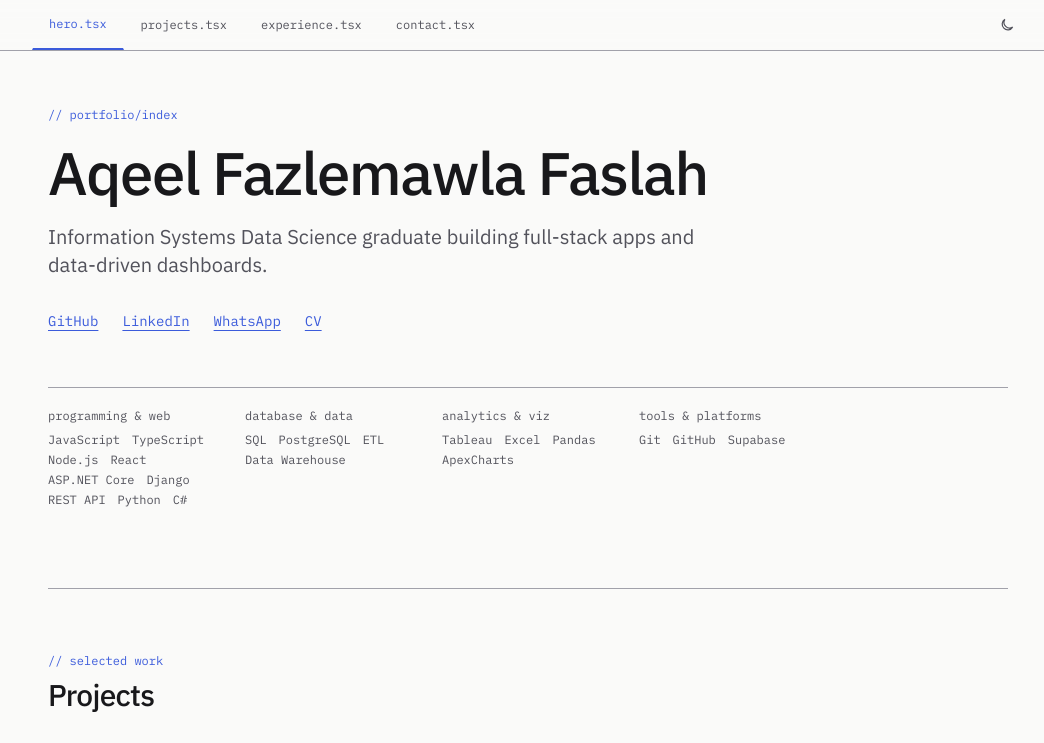
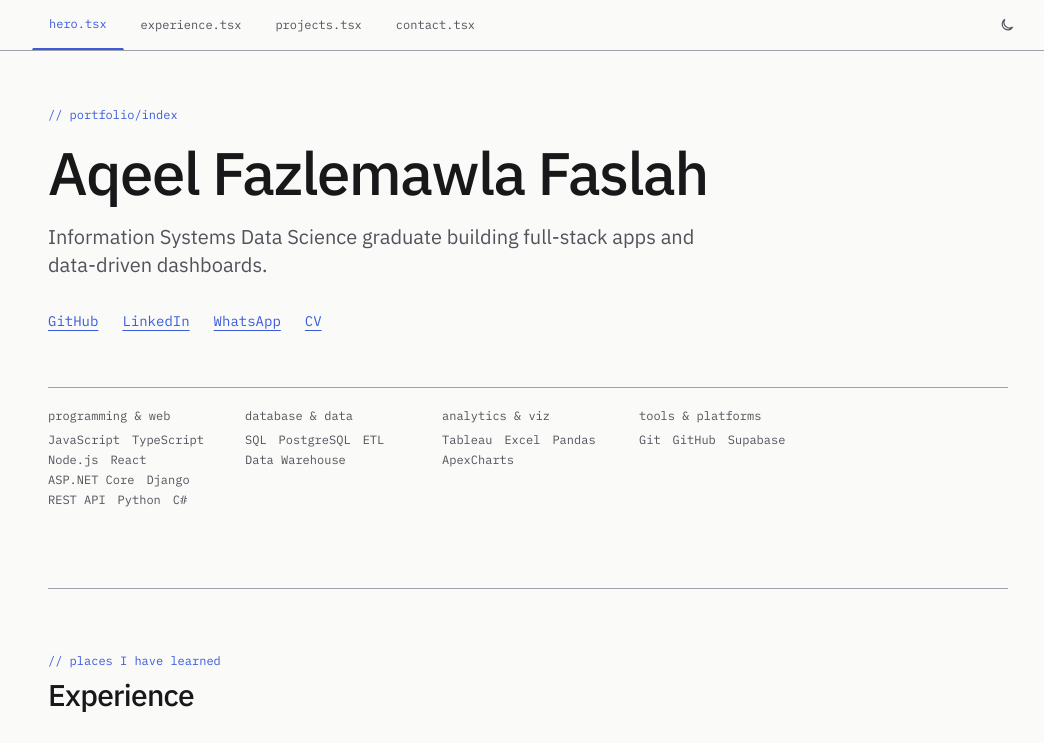
Before and after one commit to afaslah/portfolio-web, a React (Vite) app: page / in a window 1280 px wide. Shown: the top 743 px of the page, without its empty margins (112-1156 px from the left). Built offline with nearby package versions, Linux system fonts and the light colour scheme.

Commit message:
fix: switch experience and project order

```diff
--- a/src/App.tsx
+++ b/src/App.tsx
@@ -11,8 +11,8 @@ function App() {
       <Header />
       <main className="mx-auto max-w-5xl px-5 sm:px-8">
         <Hero />
+        <Experience />
         <Projects />
-        <Experience />
         <Contact />
       </main>
       <Footer />
--- a/src/components/ui/TabNav.tsx
+++ b/src/components/ui/TabNav.tsx
@@ -7,8 +7,8 @@ type Tab = {
 
 const tabs: Tab[] = [
   { id: "hero", label: "hero.tsx" },
+  { id: "experience", label: "experience.tsx" },
   { id: "projects", label: "projects.tsx" },
-  { id: "experience", label: "experience.tsx" },
   { id: "contact", label: "contact.tsx" },
 ];
 
```
